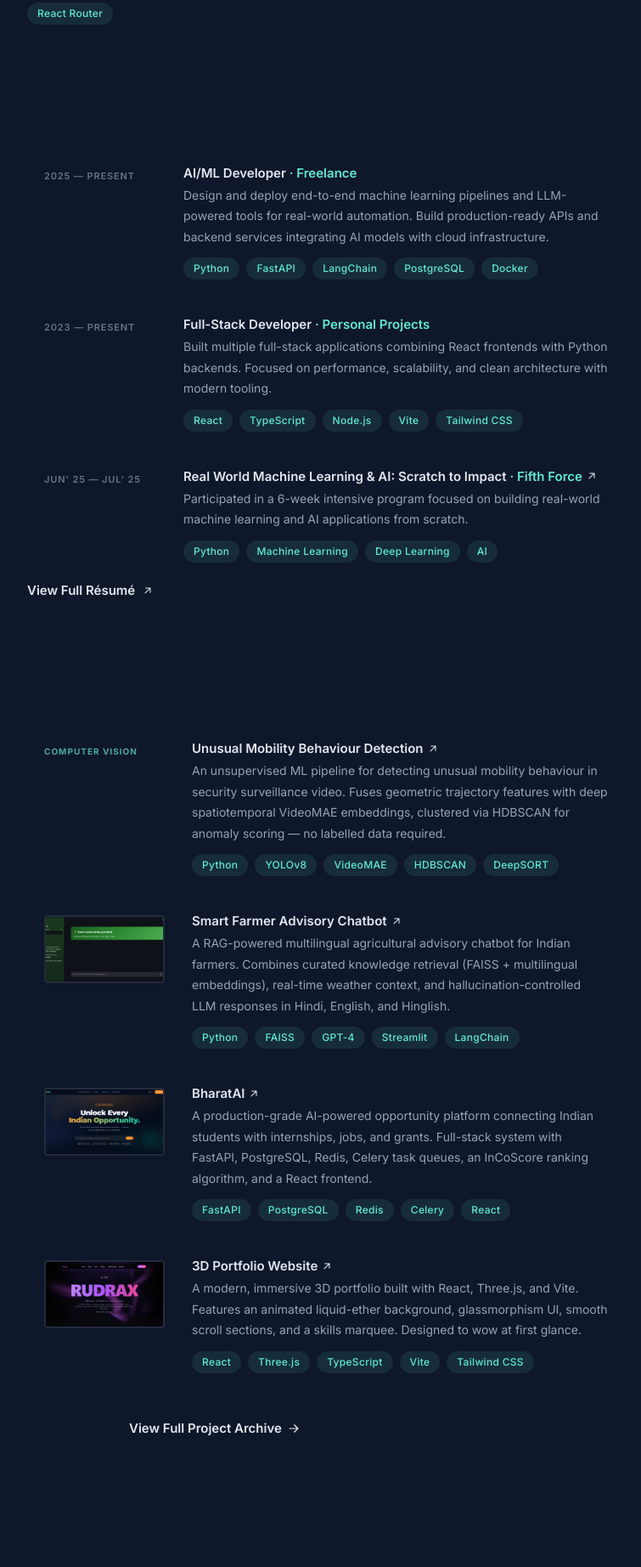
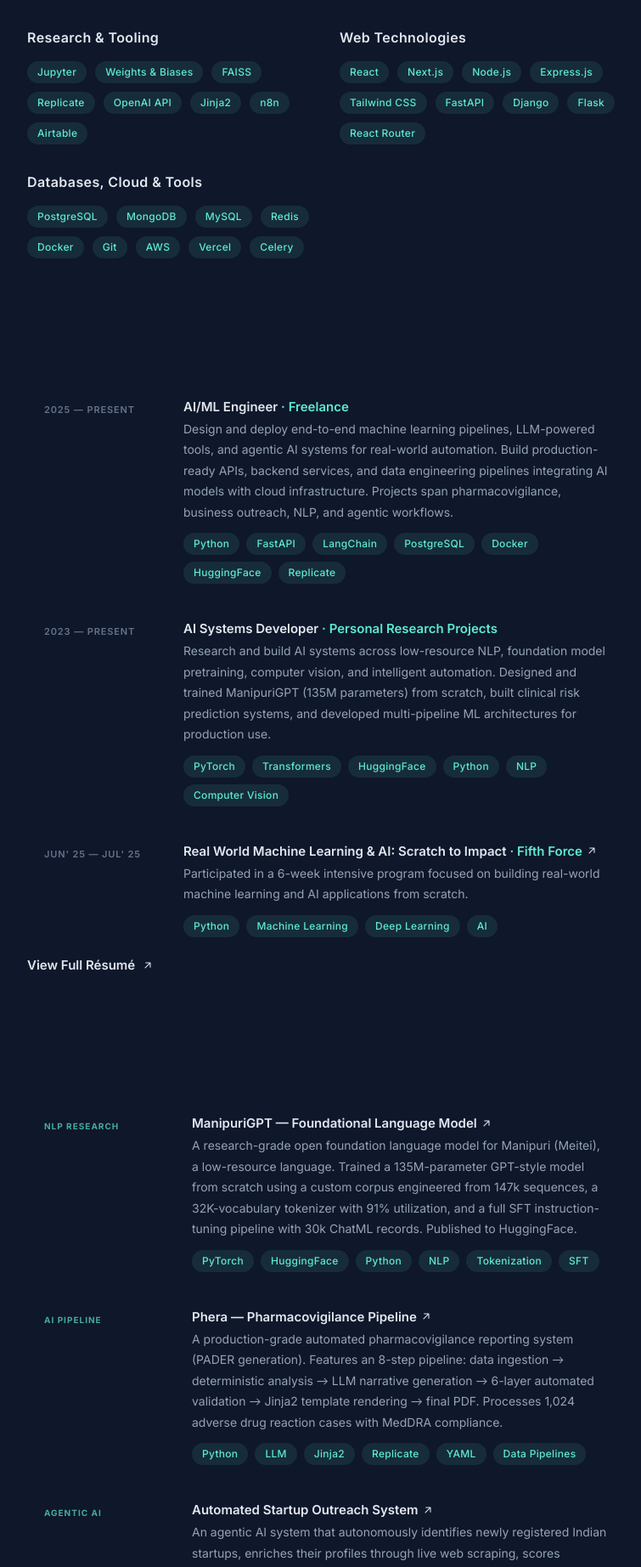
Before and after one commit to NansKong/Portfolio-V2, a React (Vite) app: page / in a window 1280 px wide. Shown: the part 892-2736 px from the top of the page at 85% size, without its empty margins (496-1251 px from the left). Built offline with nearby package versions, Linux system fonts and the light colour scheme.

Commit message:
updated cv, projects and certificate

```diff
--- a/src/data.ts
+++ b/src/data.ts
@@ -5,19 +5,19 @@ export const hero = {
     "AI & Python Developer building intelligent, scalable systems — from ML models to production-ready APIs. I turn complex data into reliable, explainable solutions that drive real-world impact.",
   email: "krudrax16@gmail.com",
   resumeUrl:
-    "https://drive.google.com/file/d/1o3J1R6fWFTtGQbzrdFhDQFoVP6x26Q08/view?usp=sharing",
+    "https://drive.google.com/file/d/18ms0gopDwlhe_ljHMxO86cyrHELTla9p/view?usp=sharing",
   github: "https://github.com/NansKong",
   linkedin: "https://www.linkedin.com/in/rudrax-kongbrailatpam/",
   medium: "https://medium.com/@krudrax16",
 };
 
-export const about = `I'm an AI/ML engineer and Python developer who enjoys building intelligent systems that actually work outside of research papers and notebooks.
+export const about = `I'm an AI/ML Engineer who builds intelligent systems — not just models. I work across the full stack of machine learning: research, system design, data engineering, model training, and production deployment.
 
-Most of what I do revolves around turning machine learning ideas into real, usable products. I like working on the entire pipeline — from cleaning and preparing data to training models, building APIs, and deploying systems that people can interact with.
+My work spans multiple domains — from training open-source language models for low-resource languages to building pharmacovigilance pipelines, automated outreach systems, and agentic AI tools. I approach problems with a research mindset: I read papers, run experiments, measure outcomes, and iterate until the system actually works.
 
-Over time, I've worked on projects like multi-label clinical risk prediction systems, machine learning models, and LLM-powered automation tools. What excites me most is figuring out how to take complex ML concepts and turn them into practical applications that solve real problems.
+What drives me is bridging the gap between research and production. I'm not content with a model that only performs well in a notebook — I want it running reliably in real environments, serving real users, and generating real value. That means building the pipelines, APIs, infrastructure, and automation layers around it too.
 
-Alongside AI, I also build backend systems and automation tools that connect APIs, databases, and cloud infrastructure. I enjoy creating systems that are not just smart, but also reliable, scalable, and ready for production.`;
+I'm also deeply interested in low-resource NLP, foundation model development, and AI systems that operate at scale. Whether it's pretraining a 135M-parameter language model from scratch, building a clinical risk prediction system, or automating complex business workflows with LLMs — I build things that matter.`;
 
 export const skills = [
   {
@@ -26,7 +26,11 @@ export const skills = [
   },
   {
     title: "AI & Machine Learning",
-    items: ["PyTorch", "TensorFlow", "Deep Learning", "Scikit-Learn", "Pandas", "NumPy", "Generative AI", "LangChain", "NLP", "Transformers", "Computer Vision"],
+    items: ["PyTorch", "TensorFlow", "Deep Learning", "Scikit-Learn", "Pandas", "NumPy", "Generative AI", "LangChain", "NLP", "Transformers", "Computer Vision", "HuggingFace", "RLHF", "Fine-Tuning", "RAG"],
+  },
+  {
+    title: "Research & Tooling",
+    items: ["Jupyter", "Weights & Biases", "FAISS", "Replicate", "OpenAI API", "Jinja2", "n8n", "Airtable"],
   },
   {
     title: "Web Technologies",
@@ -34,28 +38,28 @@ export const skills = [
   },
   {
     title: "Databases, Cloud & Tools",
-    items: ["PostgreSQL", "MongoDB", "MySQL", "Docker", "Git", "AWS", "Vercel"],
+    items: ["PostgreSQL", "MongoDB", "MySQL", "Redis", "Docker", "Git", "AWS", "Vercel", "Celery"],
   },
 ];
 
 export const experience = [
   {
     dates: "2025 — Present",
-    title: "AI/ML Developer",
+    title: "AI/ML Engineer",
     company: "Freelance",
     companyUrl: "",
     description:
-      "Design and deploy end-to-end machine learning pipelines and LLM-powered tools for real-world automation. Build production-ready APIs and backend services integrating AI models with cloud infrastructure.",
-    tech: ["Python", "FastAPI", "LangChain", "PostgreSQL", "Docker"],
+      "Design and deploy end-to-end machine learning pipelines, LLM-powered tools, and agentic AI systems for real-world automation. Build production-ready APIs, backend services, and data engineering pipelines integrating AI models with cloud infrastructure. Projects span pharmacovigilance, business outreach, NLP, and agentic workflows.",
+    tech: ["Python", "FastAPI", "LangChain", "PostgreSQL", "Docker", "HuggingFace", "Replicate"],
   },
   {
     dates: "2023 — Present",
-    title: "Full-Stack Developer",
-    company: "Personal Projects",
+    title: "AI Systems Developer",
+    company: "Personal Research Projects",
     companyUrl: "",
     description:
-      "Built multiple full-stack applications combining React frontends with Python backends. Focused on performance, scalability, and clean architecture with modern tooling.",
-    tech: ["React", "TypeScript", "Node.js", "Vite", "Tailwind CSS"],
+      "Research and build AI systems across low-resource NLP, foundation model pretraining, computer vision, and intelligent automation. Designed and trained ManipuriGPT (135M parameters) from scratch, built clinical risk prediction systems, and developed multi-pipeline ML architectures for production use.",
+    tech: ["PyTorch", "Transformers", "HuggingFace", "Python", "NLP", "Computer Vision"],
   },
   {
     dates: "Jun' 25 — Jul' 25",
@@ -94,6 +98,13 @@ export const education = [
 
 export const certificates = [
   {
+    name: "Real World Machine Learning & AI: Scratch to Impact",
+    issuer: "Fifth Force",
+    date: "2025",
+    verifyLink: "https://drive.google.com/file/d/1LK8fJ4YjczLGj0oC_SXENW2nuCXobZzO/view?usp=sharing",
+    tags: ["Machine Learning", "AI", "Deep Learning"],
+  },
+  {
     name: "Introduction to Artificial Intelligence",
     issuer: "Infosys Springboard / Coursera",
     date: "2024",
@@ -127,12 +138,44 @@ export interface Project {
 
 export const projects: Project[] = [
   {
+    title: "ManipuriGPT — Foundational Language Model",
+    description:
+      "A research-grade open foundation language model for Manipuri (Meitei), a low-resource language. Trained a 135M-parameter GPT-style model from scratch using a custom corpus engineered from 147k sequences, a 32K-vocabulary tokenizer with 91% utilization, and a full SFT instruction-tuning pipeline with 30k ChatML records. Published to HuggingFace.",
+    tech: ["PyTorch", "HuggingFace", "Python", "NLP", "Tokenization", "SFT"],
+    github: "https://github.com/NansKong/ManipuriGPT-Foundational-Language-",
+    label: "NLP RESEARCH",
+  },
+  {
+    title: "Phera — Pharmacovigilance Pipeline",
+    description:
+      "A production-grade automated pharmacovigilance reporting system (PADER generation). Features an 8-step pipeline: data ingestion → deterministic analysis → LLM narrative generation → 6-layer automated validation → Jinja2 template rendering → final PDF. Processes 1,024 adverse drug reaction cases with MedDRA compliance.",
+    tech: ["Python", "LLM", "Jinja2", "Replicate", "YAML", "Data Pipelines"],
+    github: "https://github.com/NansKong/Phera",
+    label: "AI PIPELINE",
+  },
+  {
+    title: "Automated Startup Outreach System",
+    description:
+      "An agentic AI system that autonomously identifies newly registered Indian startups, enriches their profiles through live web scraping, scores opportunity gaps, and generates personalised cold-email pitches at scale. Implements a 6-stage pipeline with compliance, suppression DB, human-in-the-loop review, and multi-touch follow-up cadences.",
+    tech: ["Python", "LLM", "Web Scraping", "FastAPI", "PostgreSQL", "Agentic AI"],
+    github: "https://github.com/NansKong/Automated-Startup-Outreach-System",
+    label: "AGENTIC AI",
+  },
+  {
     title: "Unusual Mobility Behaviour Detection",
     description:
       "An unsupervised ML pipeline for detecting unusual mobility behaviour in security surveillance video. Fuses geometric trajectory features with deep spatiotemporal VideoMAE embeddings, clustered via HDBSCAN for anomaly scoring — no labelled data required.",
     tech: ["Python", "YOLOv8", "VideoMAE", "HDBSCAN", "DeepSORT"],
     github: "https://github.com/NansKong/Unusual-Mobility-Behaviour-Detection-",
     label: "COMPUTER VISION",
+  },
+  {
+    title: "Manipuri Corpus v1.0",
+    description:
+      "A research-grade, deduplicated Manipuri language corpus engineered for training foundation models. 11-phase data pipeline covering OCR (Tesseract multi-script), quality scoring, MinHash/SimHash deduplication, JSONL→Parquet conversion, and HuggingFace dataset publishing with train/val/test splits and a formal dataset card.",
+    tech: ["Python", "Tesseract OCR", "HuggingFace", "NLP", "Data Engineering"],
+    github: "https://github.com/NansKong/Manipuri_Corpus",
+    label: "DATA ENGINEERING",
   },
   {
     title: "Smart Farmer Advisory Chatbot",
@@ -153,6 +196,14 @@ export const projects: Project[] = [
     image: "/bharatai.png",
   },
   {
+    title: "Food-Dzzz — Campus Food Pre-Order Bot",
+    description:
+      "A Telegram bot system that lets students at LPU pre-order food from college canteens and restaurants, drastically reducing wait times and counter traffic. Handles order queuing, slot management, and canteen notifications.",
+    tech: ["Python", "Telegram Bot API", "FastAPI", "SQLite"],
+    github: "https://github.com/NansKong/Food-Dzzz",
+    label: "AUTOMATION",
+  },
+  {
     title: "3D Portfolio Website",
     description:
       "A modern, immersive 3D portfolio built with React, Three.js, and Vite. Features an animated liquid-ether background, glassmorphism UI, smooth scroll sections, and a skills marquee. Designed to wow at first glance.",
```
